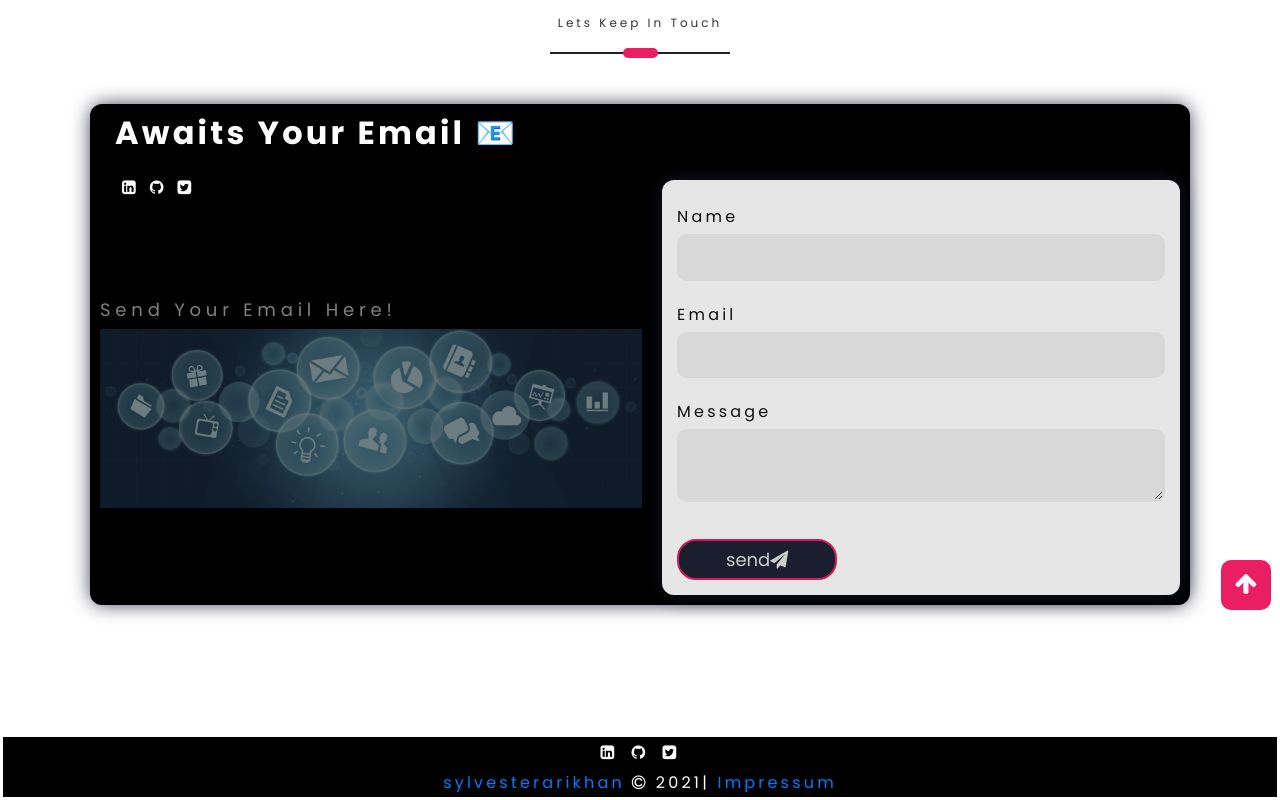
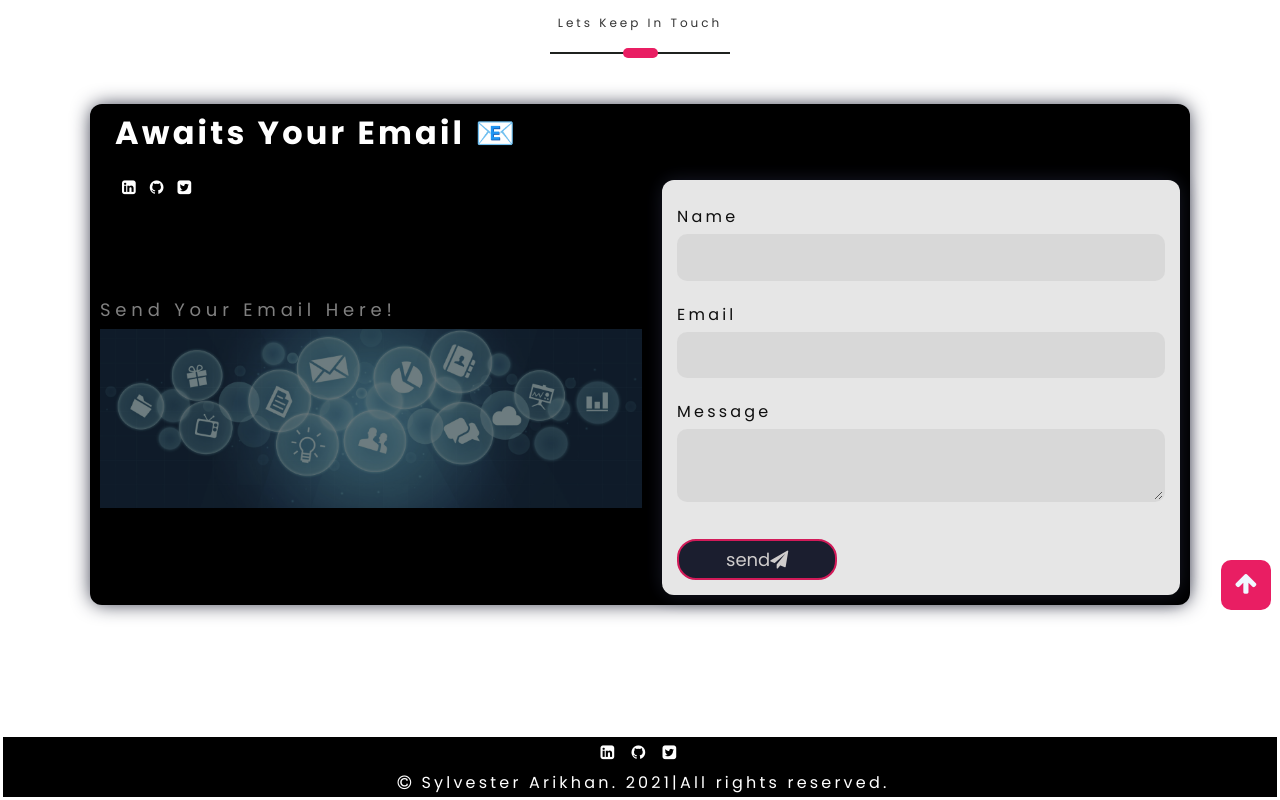
Before and after one commit to ambabasly/Personal_Website, a React (Create React App) app in the folder client/: page / in a window 1280 px wide. Shown: the part 2206-3006 px from the top of the page. Built offline with nearby package versions, Linux system fonts and the light colour scheme; a web font is replaced by a local one.

Commit message:
updating contact.js

```diff
--- a/client/src/PortfolioContainer/ContactMe/ContactMe.js
+++ b/client/src/PortfolioContainer/ContactMe/ContactMe.js
@@ -127,14 +127,9 @@ export default function ContactMe(props) {
               <i className="fa fa-twitter-square"></i>
             </a>
           </div>
-          <a href="https://github.com/ambabasly">
-            sylvesterarikhan
-            <i className="fa fa-copyright" aria-hidden="true"></i>
-          </a>
-          <span>2021</span>|{" "}
-          <span>
-            <a href="impressum.html">Impressum</a>
-          </span>
+          <i className="fa fa-copyright" aria-hidden="true"></i>
+          <span>Sylvester Arikhan. </span>
+          <span>2021</span>|<span>All rights reserved.</span>
         </div>
       </footer>
       <Footer />
```
